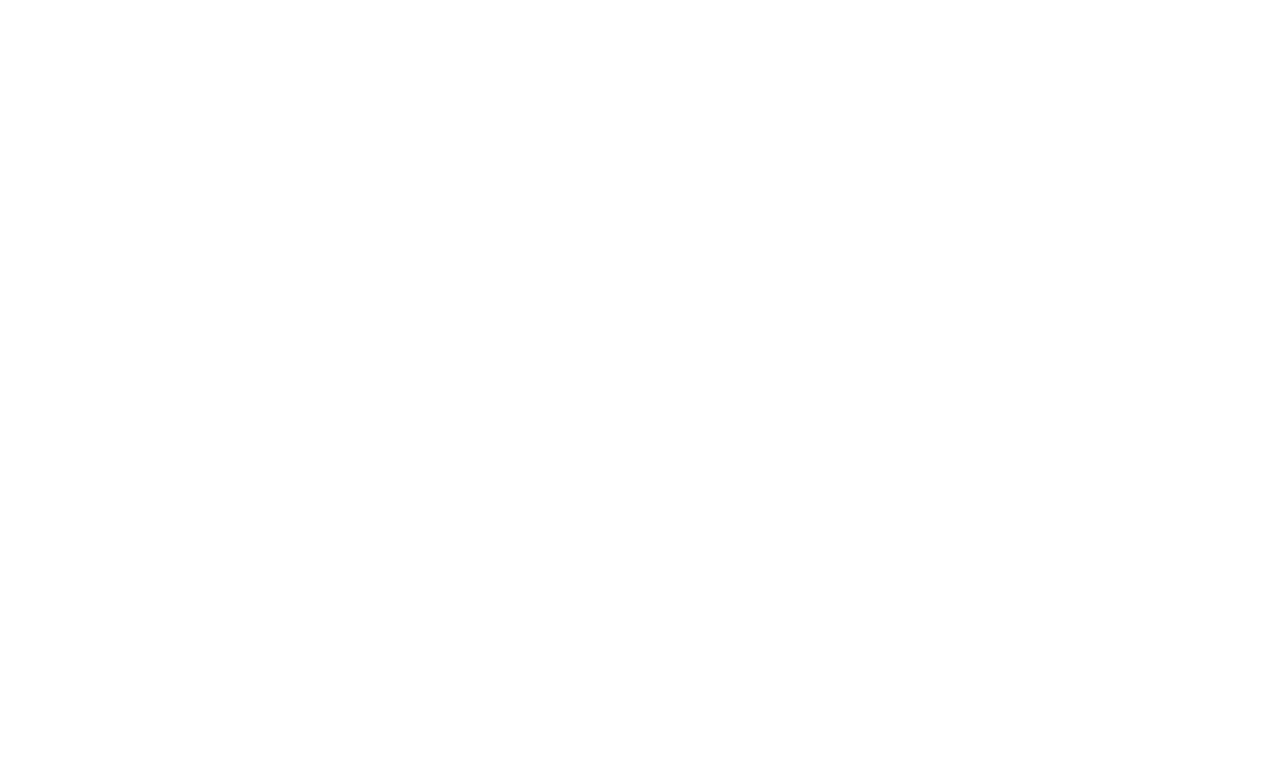
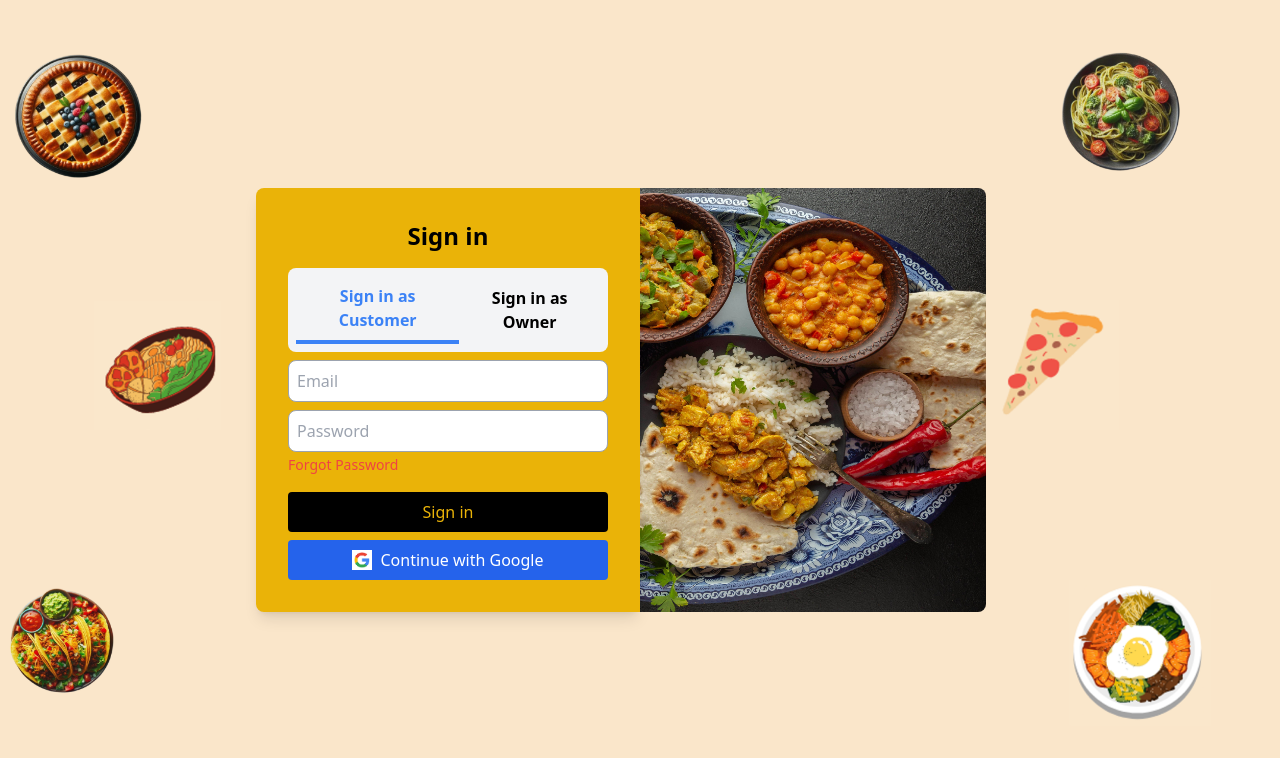
Before and after one commit to SoniKushal/HCI_project, a React (Vite) app in the folder Frontend/: page /login in a window 1280 px wide. Before the commit this address had no page. Shown: the top 758 px of the page. Built offline with nearby package versions, Linux system fonts and the light colour scheme.

Commit message:
log in page

```diff
--- a/Frontend/src/App.jsx
+++ b/Frontend/src/App.jsx
@@ -9,6 +9,8 @@ import Bookings from './pages/Bookings';
 import Dashboard from './pages/OwnerDashboard';
 import SignupPage from './pages/SignupPage';
 import ForgotPasswordPage from './pages/ForgotPasswordPage';
+import SigninForm from './pages/LoginPage';
+
 
 
 function App() {
@@ -20,6 +22,7 @@ function App() {
         <Route path="/bookings" element={<Bookings />} />
         <Route path="/ownerdashboard" element={<Dashboard />} />
         <Route path="/signup" element={<SignupPage />} />
+        <Route path="/login" element={<SigninForm />} />
         <Route path="/forgotpassword" element={<ForgotPasswordPage />} />
 
 
--- /dev/null
+++ b/Frontend/src/pages/LoginPage.jsx
@@ -0,0 +1,87 @@
+import React, { useState } from 'react';
+import googleLogo from '/src/assets/google.png';
+import pizzaImage from '/src/assets/indian.jpg'; // Side image import
+
+const SigninForm = () => {
+  const [formData, setFormData] = useState({
+    email: '',
+    password: '',
+  });
+  const [signintype, setsignintype] = useState('customer');
+
+  const handleChange = (e) => {
+    const { name, value, type, checked } = e.target;
+    setFormData({
+      ...formData,
+      [name]: type === 'checkbox' ? checked : value,
+    });
+  };
+
+  const handleSubmit = (e) => {
+    e.preventDefault();
+    // Add form submission logic here
+  };
+
+  const handlesigninTypeChange = (type) => {
+    setsignintype(type);
+  };
+
+  return (
+    <div className="flex items-center justify-center h-screen bg-cover bg-center" style={{ backgroundImage: `url('/src/assets/Untitled.png')` }}>
+      <div className="bg-yellow-500 p-8 rounded-lg rounded-tr-none rounded-br-none shadow-lg w-96 opacity-950 relative ml-[15%]">
+        <h2 className="text-black text-2xl font-bold text-center mb-4">Sign in</h2>
+
+        {/* Sign in Type Selection Bar */}
+        <div className="flex overflow-x-auto bg-gray-100 p-2 mb-2 rounded-lg">
+          <button
+            onClick={() => handlesigninTypeChange('customer')}
+            className={`flex-grow p-2 font-bold text-center ${signintype === 'customer' ? 'text-blue-500 border-b-4 border-blue-500' : ''}`}
+          >
+            Sign in as Customer
+          </button>
+          <button
+            onClick={() => handlesigninTypeChange('owner')}
+            className={`flex-grow p-2 font-bold text-center ${signintype === 'owner' ? 'text-blue-500 border-b-4 border-blue-500' : ''}`}
+          >
+            Sign in as Owner
+          </button>
+        </div>
+
+        <form onSubmit={handleSubmit} className="space-y-2">
+          {['email', 'password'].map((field) => (
+            <input
+              key={field}
+              type={field.includes('password') ? 'password' : 'email'}
+              name={field}
+              placeholder={field.replace(/([A-Z])/g, ' $1').replace(/^./, str => str.toUpperCase())}
+              value={formData[field]}
+              onChange={handleChange}
+              className="w-full p-2 border border-gray-400 rounded-lg"
+              required
+            />
+          ))}
+        </form>
+
+        <div className="text-left mb-4">
+          <a href="/forgot_password" className="text-red-500 text-sm hover:underline cursor-pointer">Forgot Password</a>
+        </div>
+
+        {/* Google Sign In Button */}
+        <div className="text-center mt-4 space-y-2">
+          <button className="w-full bg-black text-yellow-500 py-2 rounded hover:bg-gray-800">Sign in</button>
+          <button className="flex items-center justify-center w-full bg-blue-600 text-white py-2 rounded hover:bg-blue-700">
+            <img src={googleLogo} alt="Google Logo" className="w-5 h-auto mr-2" />
+            <span>Continue with Google</span>
+          </button>
+        </div>
+      </div>
+
+      {/* Side Image */}
+      <div className="flex justify-center">
+        <img src={pizzaImage} alt="Side Visual" className="w-[36rem] h-[26.5rem] rounded-lg opacity-9 ml-[-80%]" />
+      </div>
+    </div>
+  );
+};
+
+export default SigninForm;
```
Also changed, not shown: Frontend/src/assets/google.png (added).
